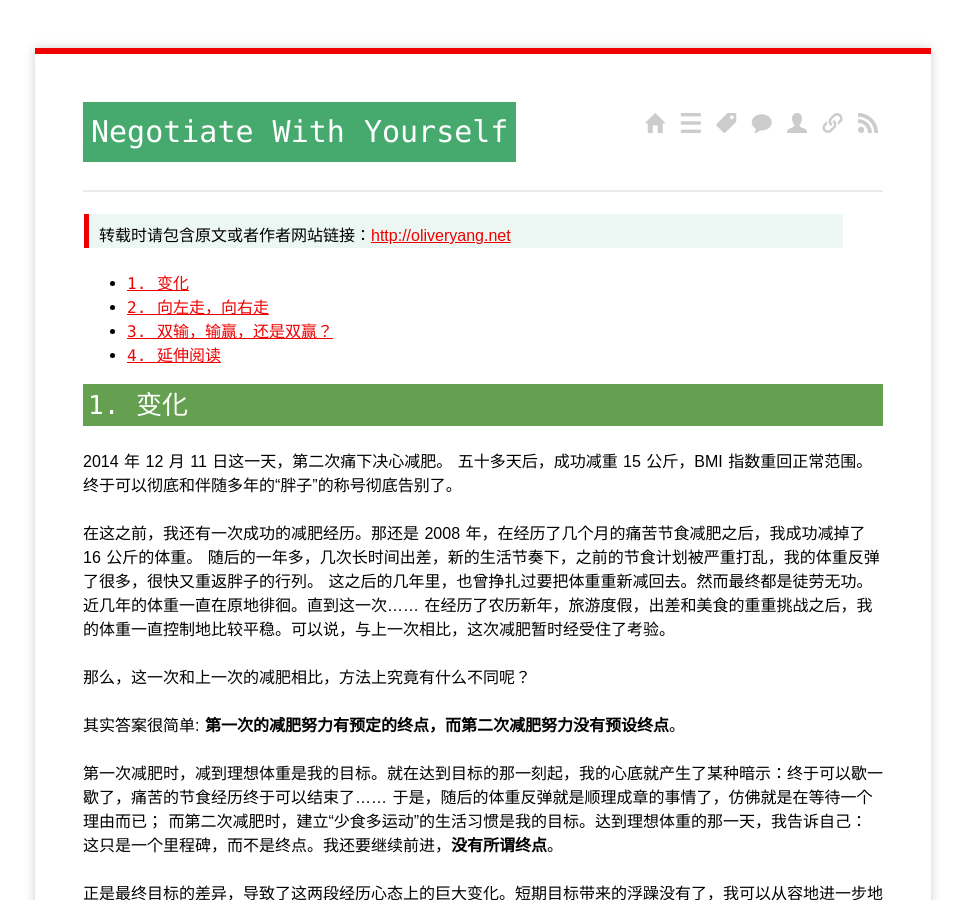
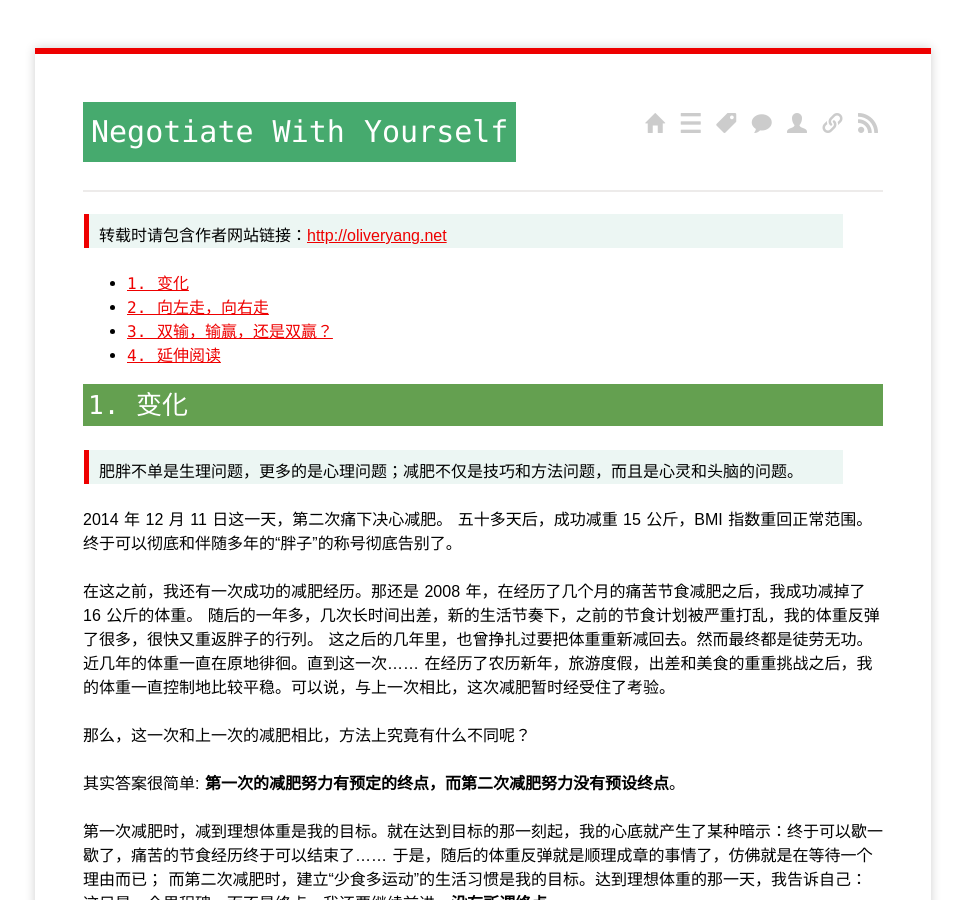
Before and after one commit to yangoliver/yangoliver.github.io, a Jekyll site: the page built from _posts/2016/2016-06-19-negotiate-with-yourself.md, in a window 1280 px wide and 900 px high. Shown: the whole window, without its empty margins (157-1122 px from the left). Built offline with Jekyll 4.4.1, drawn with Linux system fonts in a browser that asks for light colours; comment, search, counter and statistics services are not loaded.

Commit message:
update: nature of losing weight

```diff
--- a/_posts/2016/2016-06-19-negotiate-with-yourself.md
+++ b/_posts/2016/2016-06-19-negotiate-with-yourself.md
@@ -7,12 +7,14 @@ tags:
 - [soft skill]
 ---
 
->转载时请包含原文或者作者网站链接：<http://oliveryang.net>
+>转载时请包含作者网站链接：<http://oliveryang.net>
 
 * content
 {:toc}
 
 ## 1. 变化
+
+> 肥胖不单是生理问题，更多的是心理问题；减肥不仅是技巧和方法问题，而且是心灵和头脑的问题。
 
 2014 年 12 月 11 日这一天，第二次痛下决心减肥。
 五十多天后，成功减重 15 公斤，BMI 指数重回正常范围。终于可以彻底和伴随多年的“胖子”的称号彻底告别了。
```
